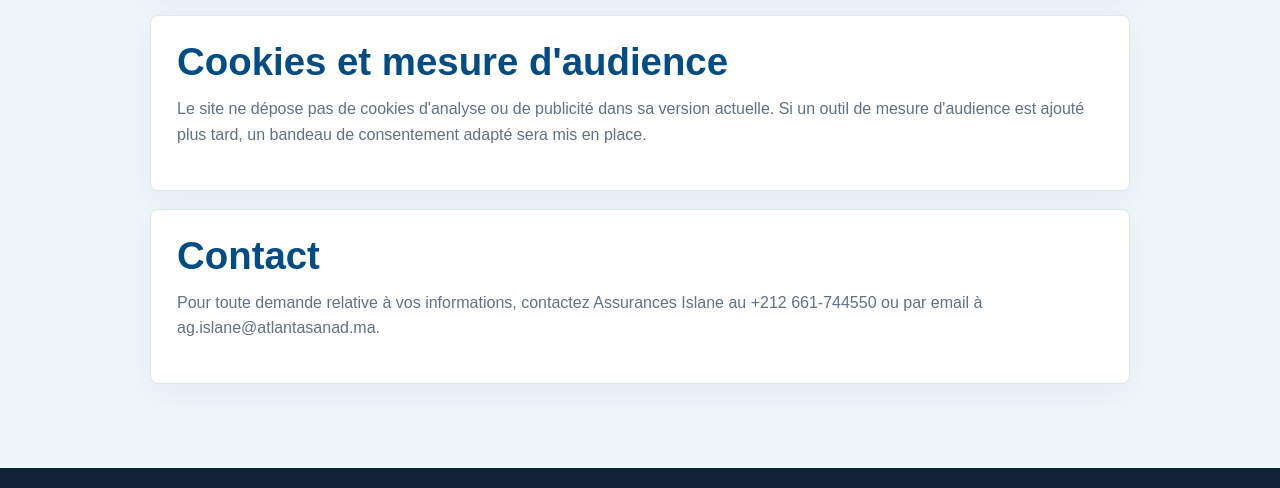
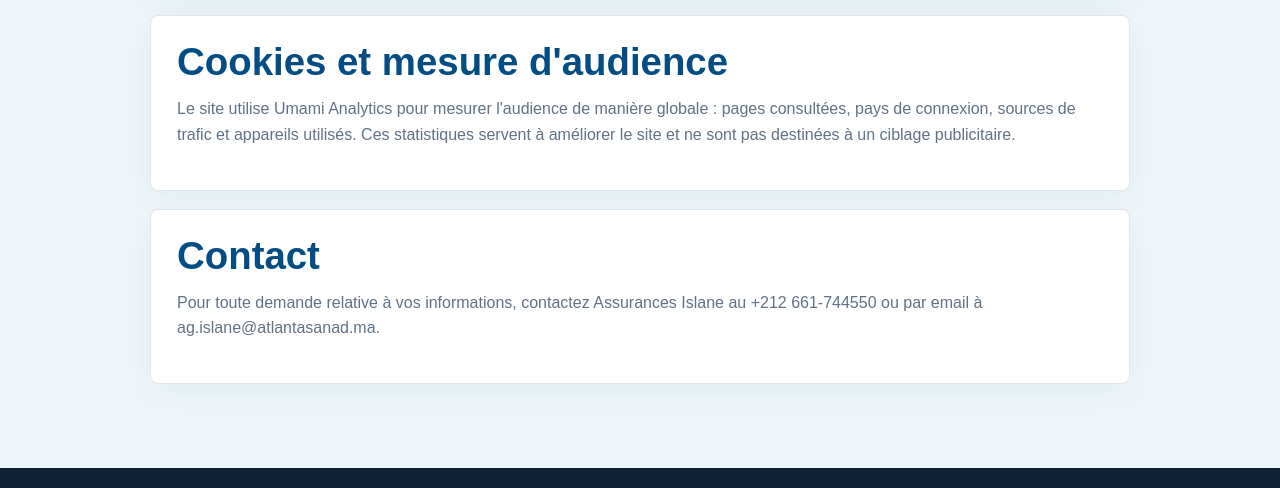
Before and after one commit to souf1987-aha/website-assurance-isalne, a plain HTML site: page politique-confidentialite.html in a window 1280 px wide. Shown: the part 1371-1859 px from the top of the page. Drawn offline with Linux system fonts and the light colour scheme.

Commit message:
Add Umami analytics tracking

```diff
--- a/politique-confidentialite.html
+++ b/politique-confidentialite.html
@@ -13,6 +13,7 @@
     <title>Politique de confidentialite | Assurances Islane</title>
     <link rel="icon" type="image/png" href="assets/favicon.png">
     <link rel="stylesheet" href="styles.css">
+    <script defer src="https://analytics.assurancesislane.ma/script.js" data-website-id="446b43bc-0d4b-4290-85f2-d3ed59988c60"></script>
   </head>
   <body>
     <header class="site-header" data-header><a class="brand" href="index.html" aria-label="Assurances Islane"><img src="assets/logo-islane.png" alt="Assurances Islane" class="brand-logo"><span class="brand-fallback">Assurances Islane</span></a><button class="menu-toggle" type="button" aria-label="Ouvrir le menu" aria-expanded="false" data-menu-toggle><span></span><span></span></button><nav class="nav" data-nav><a href="index.html">Accueil</a><a href="a-propos.html">&Agrave; propos</a><a href="produits.html">Nos Produits</a><a href="conseil-expertise.html">Conseil et expertise</a><a href="sinistre.html">Sinistre</a><a href="partenaires.html">Nos Partenaires</a><a href="contact.html">Contact</a><a href="devis.html" class="nav-cta">Devis</a></nav></header>
@@ -27,7 +28,7 @@
           <article class="content-panel"><h2>Finalit&eacute;s</h2><p>Les informations transmises servent &agrave; traiter votre demande, pr&eacute;parer un rappel, orienter un devis, suivre une question relative &agrave; un contrat ou accompagner une d&eacute;claration de sinistre.</p></article>
           <article class="content-panel"><h2>Conservation</h2><p>Les donn&eacute;es sont conserv&eacute;es uniquement pendant la dur&eacute;e n&eacute;cessaire au traitement de la demande et aux obligations professionnelles applicables. Les modalit&eacute;s exactes peuvent &ecirc;tre pr&eacute;cis&eacute;es par l'agence selon l'organisation retenue.</p></article>
           <article class="content-panel"><h2>Partage</h2><p>Les informations peuvent &ecirc;tre communiqu&eacute;es &agrave; la compagnie d'assurance ou &agrave; un partenaire concern&eacute; lorsque cela est n&eacute;cessaire pour traiter une demande, un devis, une souscription ou un sinistre.</p></article>
-          <article class="content-panel"><h2>Cookies et mesure d'audience</h2><p>Le site ne d&eacute;pose pas de cookies d'analyse ou de publicit&eacute; dans sa version actuelle. Si un outil de mesure d'audience est ajout&eacute; plus tard, un bandeau de consentement adapt&eacute; sera mis en place.</p></article>
+          <article class="content-panel"><h2>Cookies et mesure d'audience</h2><p>Le site utilise Umami Analytics pour mesurer l'audience de mani&egrave;re globale : pages consult&eacute;es, pays de connexion, sources de trafic et appareils utilis&eacute;s. Ces statistiques servent &agrave; am&eacute;liorer le site et ne sont pas destin&eacute;es &agrave; un ciblage publicitaire.</p></article>
           <article class="content-panel"><h2>Contact</h2><p>Pour toute demande relative &agrave; vos informations, contactez Assurances Islane au +212 661-744550 ou par email &agrave; ag.islane@atlantasanad.ma.</p></article>
         </div>
       </section>
```
Also changed, not shown: a-propos.html (+1 -0 lines), accident-travail.html (+1 -0 lines), assistance.html (+1 -0 lines), automobile.html (+1 -0 lines), conseil-expertise.html (+1 -0 lines), contact.html (+1 -0 lines), devis.html (+1 -0 lines), index.html (+1 -0 lines), mentions-legales.html (+1 -0 lines), multirisques.html (+1 -0 lines), partenaires.html (+1 -0 lines), produits.html (+1 -0 lines), responsabilite-civile.html (+1 -0 lines), sante-vie.html (+1 -0 lines), 1 more files.
